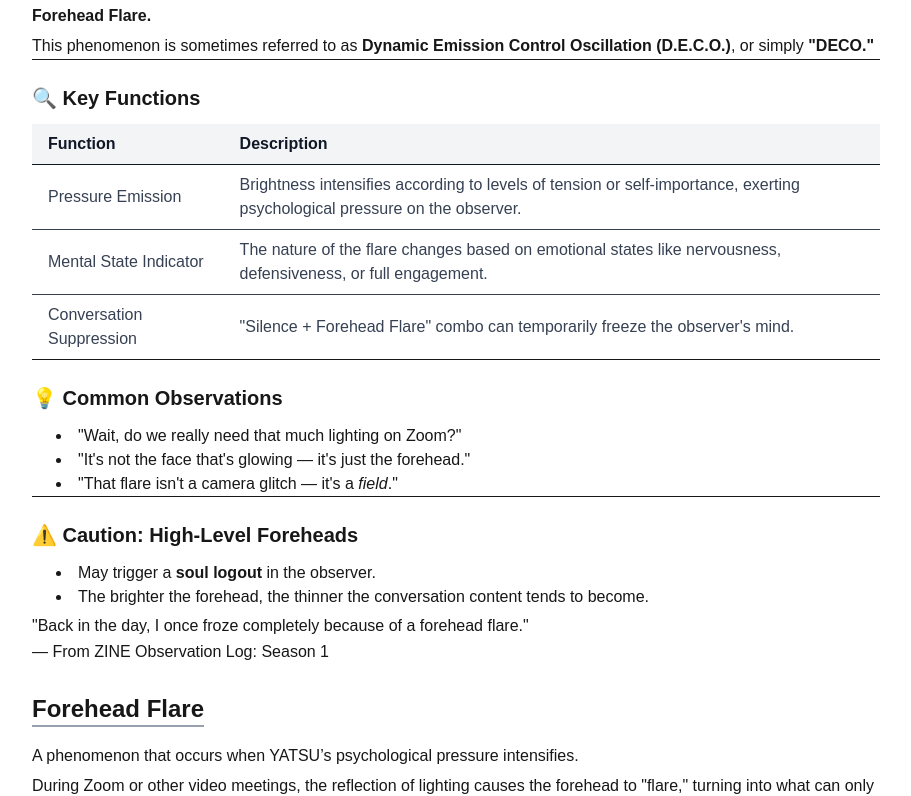
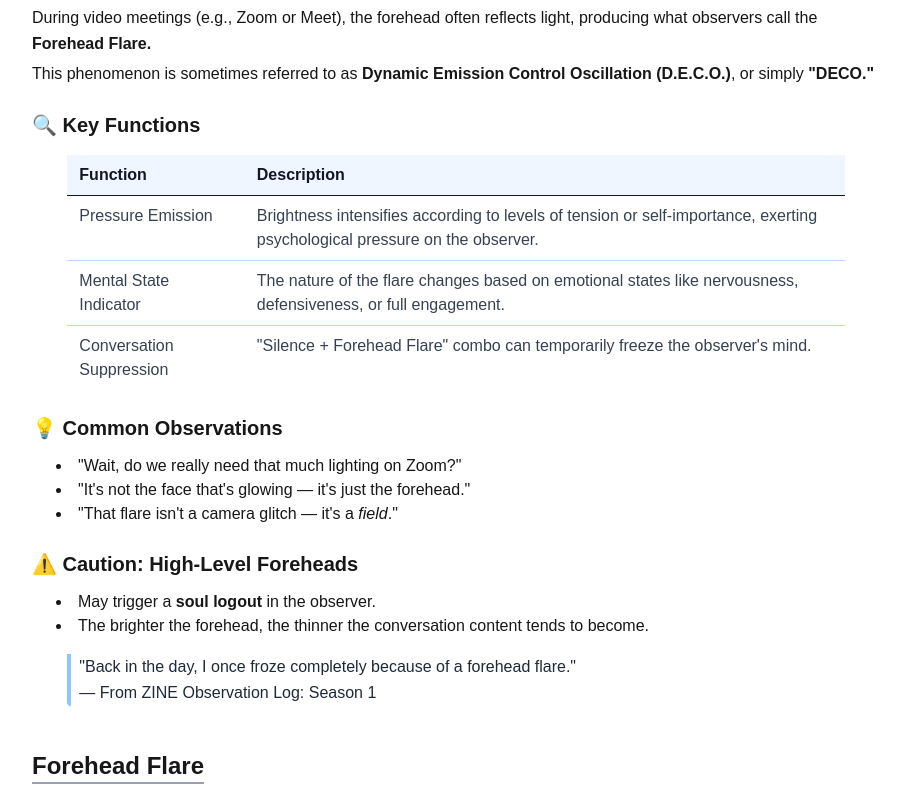
Before and after one commit to takanori88/wwa2project, a Next.js app: page /glossary in a window 1280 px wide. Shown: the part 1526-2322 px from the top of the page, without its empty margins (184-1095 px from the left). Built offline with nearby package versions, Linux system fonts and the light colour scheme.

Commit message:
refactor(markdown): moved MDX styles to global scope for soul-level clarity

```diff
--- a/mdx-components.js
+++ b/mdx-components.js
@@ -1,41 +1,5 @@
 export function useMDXComponents(components) {
   return {
-    h1: ({ children }) => (
-      <h1 className="text-4xl font-bold mt-10 mb-6">{children}</h1>
-    ),
-    h2: ({ children }) => (
-      <h2 className="text-2xl font-semibold mt-7 mb-3 inline-block border-b-2 border-gray-400 pb-0">
-        {children}
-      </h2>
-    ),
-    h3: ({ children }) => (
-      <h3 className="mt-6 text-xl font-semibold">{children}</h3>
-    ),
-    h4: ({ children }) => (
-      <h4 className="mt-4 text-lg font-semibold">{children}</h4>
-    ),
-    p: ({ children }) => <p className="mt-1 leading-relaxed">{children}</p>,
-    ul: ({ children }) => (
-      <ul className="list-disc list-inside mt-3">{children}</ul>
-    ),
-    li: ({ children }) => <li className="ml-6">{children}</li>,
-    table: ({ children }) => (
-      <table className="border-collapse table-auto w-full mt-3">
-        {children}
-      </table>
-    ),
-    thead: ({ children }) => <thead className="bg-gray-100">{children}</thead>,
-    tbody: ({ children }) => (
-      <tbody className="[&_td]:border-t">{children}</tbody>
-    ),
-    th: ({ children }) => (
-      <th className="border-b px-4 py-2 text-left font-semibold text-gray-900">
-        {children}
-      </th>
-    ),
-    td: ({ children }) => (
-      <td className="border-t px-4 py-2 text-gray-700">{children}</td>
-    ),
     ...components
     // ここにオーバーライドしたいコンポーネントを書ける（今はデフォルトでOK）
   };
--- a/src/app/components/MdxLayout.js
+++ b/src/app/components/MdxLayout.js
@@ -1,3 +1,3 @@
 export default function MdxLayout({ children }) {
-  return <div className="mx-auto mb-8">{children}</div>;
+  return <div className="markdown-content mx-auto mb-8">{children}</div>;
 }
--- a/src/app/globals.css
+++ b/src/app/globals.css
@@ -28,3 +28,72 @@ body {
   color: var(--foreground);
   font-family: Arial, Helvetica, sans-serif;
 }
+
+/* globals.css */
+/* Markdown共通ラッパー（例: <div class="markdown-content">） */
+.markdown-content h1 {
+  @apply text-4xl font-bold mt-10 mb-6;
+}
+
+.markdown-content h2 {
+  @apply text-2xl font-semibold mt-7 mb-3 inline-block border-b-2 border-gray-400 pb-0;
+}
+
+.markdown-content h3 {
+  @apply mt-6 text-xl font-semibold;
+}
+
+.markdown-content h4 {
+  @apply mt-4 text-lg font-semibold;
+}
+
+.markdown-content p {
+  @apply mt-1 leading-relaxed;
+}
+
+.markdown-content ul {
+  @apply list-disc list-inside mt-3;
+}
+
+.markdown-content li {
+  @apply ml-6;
+}
+
+/* テーブル関連 */
+.markdown-content table {
+  @apply border-collapse table-auto w-full mt-3;
+}
+
+.markdown-content thead {
+  @apply bg-gray-100;
+}
+
+.markdown-content tbody {
+  @apply [&_td]:border-t;
+}
+
+.markdown-content th {
+  @apply border-b px-4 py-2 text-left font-semibold text-gray-900;
+}
+
+.markdown-content td {
+  @apply border-t px-4 py-2 text-gray-700;
+}
+
+.markdown-content li > * + * {
+  margin-top: 0.5rem; /* pとpの間に余白 */
+}
+.markdown-content blockquote {
+  @apply border-l-4 border-blue-300  text-gray-800 px-5 pl-2 my-4 rounded-b-sm w-11/12 mx-auto;
+}
+
+.markdown-content table {
+  @apply w-11/12 mx-auto border-collapse my-4;
+}
+.markdown-content th {
+  @apply text-left font-semibold px-3 py-2 bg-blue-50;
+}
+
+.markdown-content td {
+  @apply px-3 py-2 border-t border-blue-200 align-top;
+}
--- a/src/data/glossary.md
+++ b/src/data/glossary.md
@@ -64,7 +64,6 @@ During video meetings (e.g., Zoom or Meet), the forehead often reflects light, p
 
 This phenomenon is sometimes referred to as **Dynamic Emission Control Oscillation (D.E.C.O.)**, or simply **"DECO."**
 
----
 
 ### 🔍 Key Functions
 
@@ -74,7 +73,6 @@ This phenomenon is sometimes referred to as **Dynamic Emission Control Oscillati
 | Mental State Indicator   | The nature of the flare changes based on emotional states like nervousness, defensiveness, or full engagement.             |
 | Conversation Suppression | "Silence + Forehead Flare" combo can temporarily freeze the observer's mind.                                               |
 
----
 
 ### 💡 Common Observations
 
@@ -82,7 +80,6 @@ This phenomenon is sometimes referred to as **Dynamic Emission Control Oscillati
 - "It's not the face that's glowing — it's just the forehead."
 - "That flare isn't a camera glitch — it's a _field_."
 
----
 
 ### ⚠️ Caution: High-Level Foreheads
 
@@ -116,16 +113,20 @@ When confronted with contradictions or gaps in logic (i.e., speaking with author
 
 ### 📋 Recent Observations (fictionalized)
 
-- Someone: "If defenses crumble, it's too late. You should have acted faster."
-- YATSU: "That's exactly right."
-- Someone: "The longer it drags on, the bigger the mess behind the scenes."
-- YATSU: "That's exactly right."
-- Someone: "At this point, it's obvious — the control is slipping away."
-- YATSU: "That's exactly right (whiteout stare)."
-- Someone: "There's a visible gap in capability — painfully obvious now."
-- YATSU: "That's exactly right (soul logout)."
-- Someone: "**It's basically 'enjoy boys!' mode — probably being posted on dark forums by now.**"
-- YATSU: "That's exactly right (total mental shutdown)."
+> Someone: "If defenses crumble, it's too late. You should have acted faster."
+> YATSU: "That's exactly right."
+
+> Someone: "The longer it drags on, the bigger the mess behind the scenes."
+> YATSU: "That's exactly right."
+
+> Someone: "At this point, it's obvious — the control is slipping away."
+> YATSU: "That's exactly right (whiteout stare)."
+
+> Someone: "There's a visible gap in capability — painfully obvious now."
+> YATSU: "That's exactly right (soul logout)."
+
+> Someone: "**It's basically 'enjoy boys!' mode — probably being posted on dark forums by now.**"
+> YATSU: "That's exactly right (total mental shutdown)."
 
 ### 🧪 Effects
 
@@ -219,20 +220,24 @@ This phrase, often appearing suddenly in Slack or other chat tools, **sharply dr
 > "Can we talk for a minute?"
 > ↑↑↑ With just that sentence, Zoom is summoned and the observer’s soul logs out.
 
+### 🌟 "Can we talk for a minute?" — it’s a Magic Spell.
+
+> A quiet trigger for a **mental blue screen**, striking when you least expect it!
+
 ### 🧪 MP Consumption
 
-`🌕🌕🌕🌕🌑` (High)
-_If the Forehead Flare is active, the MP drain hits maximum `🌕🌕🌕🌕🌕`._
+| Situation                   | MP Drain Level | Comment                          |
+| --------------------------- | -------------- | -------------------------------- |
+| Normal                      | 🌕🌕🌑🌑🌑          | Manageable                       |
+| During Forehead Flare       | 🌕🌕🌕🌕🌑          | High drain                       |
+| "Can we talk for a minute?" | 🌕🌕🌕🌕🌕          | Dangerous — full absorption!     |
+| Flare + Magic Spell combo   | 🌕🌕🌕🌕🌕 + 💫      | 💀 Immediate soul logout probable |
 
 ### ⚠️ Countermeasures (from ZINE Tactical Doctrine)
 
 - **Delay your reply**: "Sorry, I’m tied up at the moment—will check later!" (MP preservation)
 - **Feign ignorance**: Pretend you didn’t see it (high risk)
 - **Preemptive block**: "Please share any points via chat first."
-
-### 🌟 "Can we talk for a minute?" — it’s a Magic Spell.
-
-### A quiet trigger for a **mental blue screen**, striking when you least expect it!
 
 ## Overinterpretation
 
```
